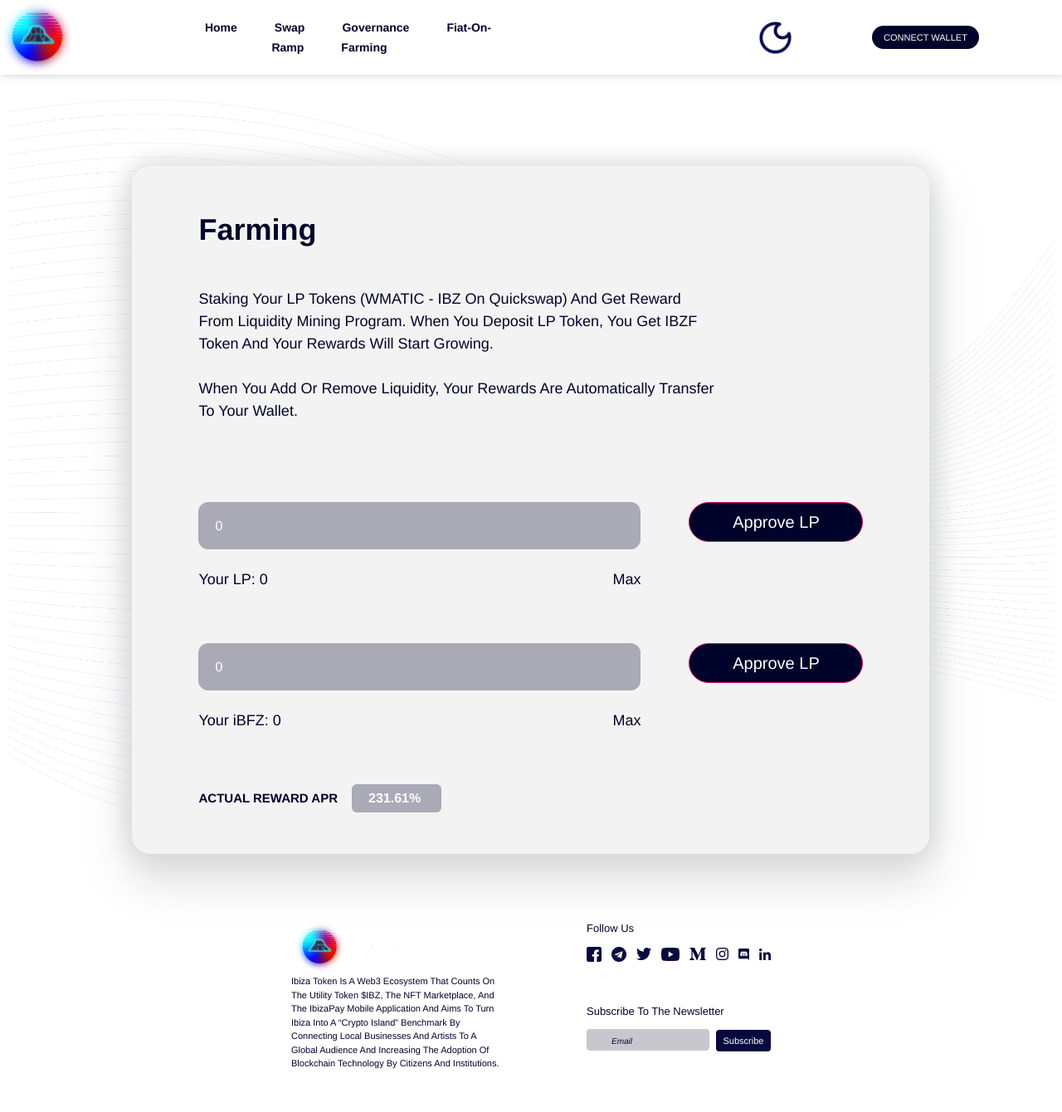
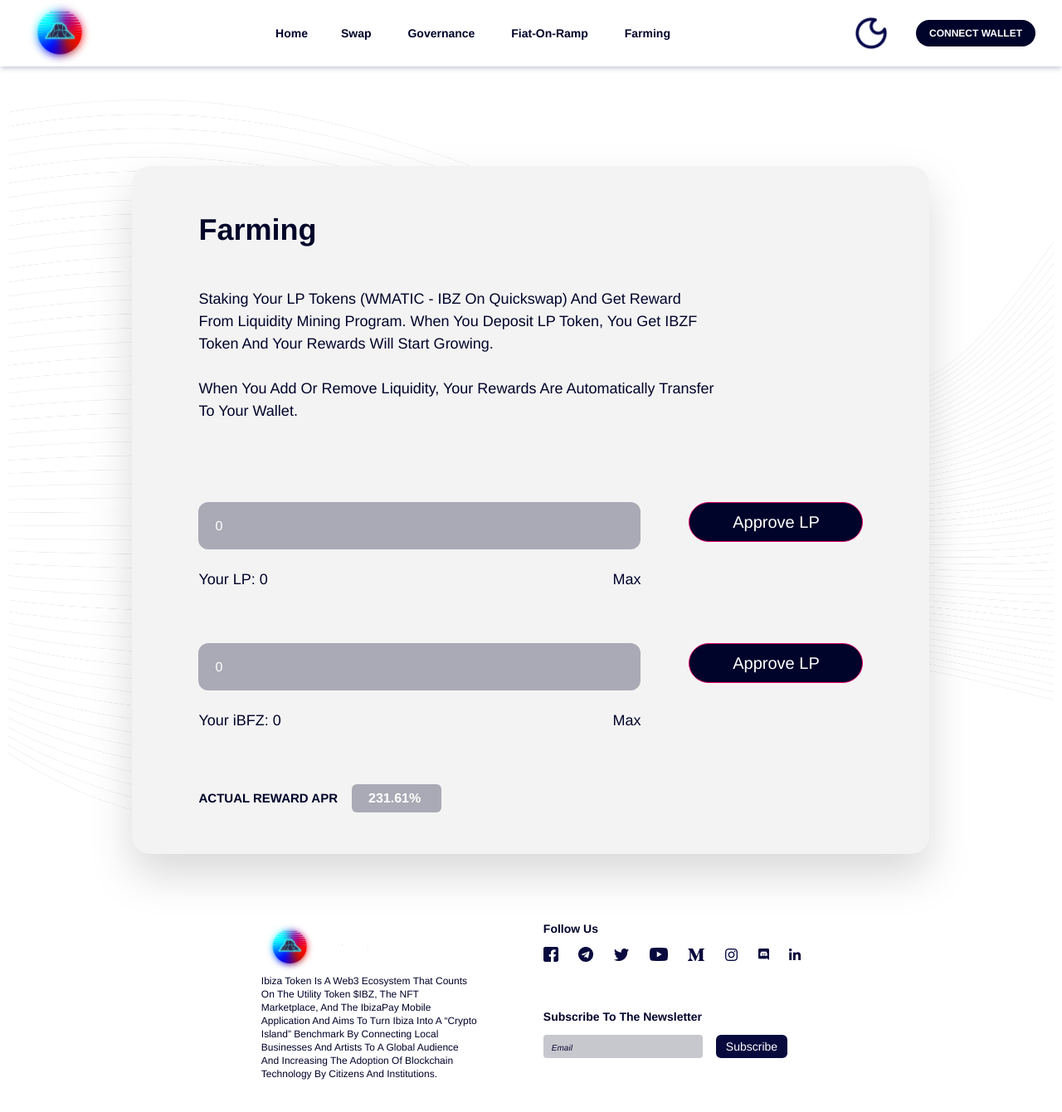
Before and after one commit to cocoa-1012/Dapp-Vue3, a Vue app: page / in a window 1280 px wide. Shown: the top 1340 px of the page at 83% size. Built offline with nearby package versions, Linux system fonts and the light colour scheme.

Commit message:
tailwind css dark mode

```diff
--- a/src/App.vue
+++ b/src/App.vue
@@ -33,7 +33,7 @@ const changeTheme = (theme) => {
 }
 
 /* Define styles for the root window with dark - mode preference */
-:root.dark-theme {
+:root.dark {
   --background-color-primary: #00032a;
   --background-color-secondary: #080a3e;
   --button-text-color: #080a3e;
--- a/src/components/Footer.vue
+++ b/src/components/Footer.vue
@@ -7,7 +7,8 @@ const props = defineProps({
     default: "",
   },
 });
-
+const p_class =
+  "text-sm text-primary dark:text-white font-semibold text-left mb-3";
 const data_night = [
   {
     id: 1,
@@ -104,17 +105,23 @@ const count = ref(0);
 </script>
 
 <template>
-  <div class="footer">
-    <div class="description">
-      <div class="footer_title">
-        <img
-          src="/src/assets/images/footer-logo.png"
-          alt="Image"
-          class="logo"
-        />
-        <p></p>
+  <div class="flex">
+    <div class="mr-20">
+      <div>
+        <img src="/src/assets/images/footer-logo.png" alt="Image" />
       </div>
-      <div class="footer_desc">
+      <div
+        class="
+          flex
+          items-center
+          text-primary
+          dark:text-white
+          capitalize
+          text-xs
+          max-w-[260px]
+          text-left
+        "
+      >
         Ibiza Token is a Web3 ecosystem that counts on the utility token $IBZ,
         the NFT marketplace, and the IbizaPay mobile application and aims to
         turn Ibiza into a “crypto island” benchmark by connecting local
@@ -122,10 +129,13 @@ const count = ref(0);
         of blockchain technology by citizens and institutions.
       </div>
     </div>
-    <div class="contacts">
-      <div class="socials">
-        <p class="follow">Follow Us</p>
-        <div class="buttons" v-if="props.theme === 'dark-theme'">
+    <div>
+      <div>
+        <p :class="p_class">Follow Us</p>
+        <div
+          class="flex items-center justify-between"
+          v-if="props.theme === 'dark'"
+        >
           <a
             v-for="item in data_night"
             :key="item.id"
@@ -135,7 +145,7 @@ const count = ref(0);
             <img :src="getImageUrl(item.src)" alt="Image" class="logo" />
           </a>
         </div>
-        <div class="buttons" v-else>
+        <div class="flex items-center justify-between" v-else>
           <a
             v-for="item in data_day"
             :key="item.id"
@@ -147,11 +157,29 @@ const count = ref(0);
         </div>
       </div>
 
-      <div class="subscribe">
-        <p class="follow">Subscribe To The Newsletter</p>
+      <div class="mt-14">
+        <p :class="p_class">Subscribe To The Newsletter</p>
         <div>
-          <input class="sub_input" type="text" placeholder="Email" />
-          <button class="sub_button">Subscribe</button>
+          <input
+            class="bg-gray dark:bg-white rounded w-48 h-7"
+            type="text"
+            placeholder="Email"
+          />
+          <button
+            class="
+              h-7
+              text-sm
+              bg-secondary
+              dark:bg-white:
+              rounded-md
+              text-white
+              dark:text-white
+              mx-4
+              px-3
+            "
+          >
+            Subscribe
+          </button>
         </div>
       </div>
     </div>
@@ -159,58 +187,6 @@ const count = ref(0);
 </template>
 
 <style scoped>
-.footer {
-  display: flex;
-  justify-content: center;
-}
-.description {
-  margin-right: 100px;
-}
-.footer_desc {
-  display: flex;
-  align-items: center;
-  text-transform: capitalize;
-  font-weight: 400;
-  color: var(--text-primary-color);
-  width: 256px;
-  font-size: 11px;
-  text-align: left;
-}
-.follow {
-  font-size: 13px;
-  color: var(--text-primary-color);
-  font-weight: 500;
-  align-items: center;
-  text-align: left;
-  text-transform: capitalize;
-  margin-bottom: 12px;
-}
-.buttons {
-  display: flex;
-  align-items: center;
-  justify-content: space-between;
-}
-.subscribe {
-  margin-top: 50px;
-}
-.sub_button {
-  background-color: #080a3e;
-  border-radius: 4px;
-  color: #ffffff;
-  width: 66px;
-  height: 26px;
-  line-height: 16.45px;
-  font-weight: 500;
-  font-size: 11px;
-  margin-left: 8px;
-  border: none;
-}
-.sub_input {
-  background-color: #c7c7ce;
-  border-radius: 4px;
-  width: 148px;
-  height: 26px;
-}
 ::placeholder {
   font-size: 10px;
   font-style: italic;
--- a/src/components/Navbar.vue
+++ b/src/components/Navbar.vue
@@ -4,40 +4,79 @@ import { ref } from "vue";
 defineProps({
   msg: String,
 });
-
+const a_class = "text-primary dark:text-white text-sm mx-5 font-semibold";
 const count = ref(0);
 </script>
 
 <template>
-  <div class="navbar z-50">
-    <img src="/src/assets/images/logo.png" alt="Image" class="logo" />
+  <div
+    class="
+      fixed
+      flex
+      justify-between
+      items-center
+      w-screen
+      bg-white
+      dark:bg-primary
+      shadow-md shadow-grayshadow
+      dark:shadow-cyan
+      z-50
+    "
+  >
+    <img src="/src/assets/images/logo.png" alt="Image" class="w-20 h-20 ml-8" />
     <div class="routers">
-      <router-link to="/">Home</router-link>
-      <router-link to="/swap">Swap</router-link>
-      <router-link to="/governance">Governance</router-link>
-      <router-link to="/fiat-on-ramp">Fiat-On-Ramp</router-link>
-      <router-link to="/farming">Farming</router-link>
+      <router-link to="/">
+        <span :class="a_class">Home</span>
+      </router-link>
+      <router-link to="/swap">
+        <span :class="a_class">Swap</span>
+      </router-link>
+      <router-link to="/governance">
+        <span :class="a_class"> Governance </span>
+      </router-link>
+      <router-link to="/fiat-on-ramp">
+        <span :class="a_class"> Fiat-On-Ramp </span>
+      </router-link>
+      <router-link to="/farming">
+        <span :class="a_class">Farming</span>
+      </router-link>
     </div>
-    <div class="connect">
-      <div class="switch" @click="toggleTheme">
+    <div class="flex items-center">
+      <div class="w-11 h-11 hover:cursor-pointer" @click="toggleTheme">
         <img
-          v-if="userTheme === 'dark-theme'"
+          v-if="userTheme === 'dark'"
           src="/src/assets/images/day.png"
           alt="Image"
         />
         <img v-else src="/src/assets/images/night.png" alt="Image" />
       </div>
 
-      <button id="show-modal" class="connect_button">connect wallet</button>
+      <button
+        id="show-modal"
+        class="
+          w-36
+          h-8
+          rounded-2xl
+          uppercase
+          text-xs
+          font-semibold
+          text-white
+          dark:text-primary
+          bg-primary
+          dark:bg-white
+          mx-8
+        "
+      >
+        connect wallet
+      </button>
     </div>
   </div>
 </template>
-
 <script>
 export default {
   data() {
     return {
-      userTheme: "light-theme",
+      userTheme: "light",
     };
   },
   mounted() {
@@ -47,10 +86,10 @@ export default {
   methods: {
     toggleTheme() {
       const activeTheme = localStorage.getItem("user-theme");
-      if (activeTheme === "light-theme") {
-        this.setTheme("dark-theme");
+      if (activeTheme === "light") {
+        this.setTheme("dark");
       } else {
-        this.setTheme("light-theme");
+        this.setTheme("light");
       }
     },
 
@@ -70,75 +109,11 @@ export default {
         "(prefers-color-scheme: dark)"
       ).matches;
       if (hasDarkPreference) {
-        return "dark-theme";
+        return "dark";
       } else {
-        return "light-theme";
+        return "light";
       }
     },
   },
 };
 </script>
-
-
-<style scoped>
-.navbar {
-  position: fixed;
-  display: flex;
-  justify-content: center;
-  align-items: center;
-  background-color: var(--background-color-primary);
-
-  /* box-shadow: 1px 1px 10px #06b6d4; */
-  box-shadow: var(--shadow-color-navbar);
-  width: 100vw;
-}
-.routers a {
-  color: var(--text-primary-color);
-}
-.connect {
-  display: flex;
-  align-items: center;
-}
-.connect_button {
-  width: 129px;
-  height: 28px;
-  background-color: var(--background-color-button);
-  border-radius: 15px;
-  text-transform: uppercase;
-  color: var(--button-text-color);
-  font-style: normal;
-  line-height: 16px;
-  align-items: center;
-  font-weight: 400;
-  font-size: 11px;
-  margin-right: 100px;
-  border: none;
-}
-.switch {
-  width: 45px;
-  height: 45px;
-  margin-right: 36px;
-  margin-left: 300px;
-}
-.switch:hover {
-  cursor: pointer;
-}
-.logo {
-  width: 90px;
-  height: 90px;
-  margin-right: 92px;
-}
-a {
-  color: #ffffff;
-  font-size: 14px;
-  line-height: 21px;
-  font-weight: 600;
-  font-style: normal;
-  align-items: center;
-  text-transform: capitalize;
-  margin-left: 45px;
-}
-a:hover {
-  color: cyan;
-}
-</style>
--- a/src/views/Farming.vue
+++ b/src/views/Farming.vue
@@ -73,7 +73,7 @@
   </div>
 </template>
 
-<style>
+<style scoped>
 .ttt {
   background-color: var(--background-color-secondary);
   box-shadow: var(--shadow-color-box);
--- a/src/views/Home.vue
+++ b/src/views/Home.vue
@@ -74,7 +74,7 @@
   </div>
 </template>
 
-<style>
+<style scoped>
 .ttt {
   background-color: var(--background-color-secondary);
 }
--- a/tailwind.config.js
+++ b/tailwind.config.js
@@ -1,7 +1,37 @@
 module.exports = {
   content: ["./index.html", "./src/**/*.{vue,js,ts,jsx,tsx}"],
+  darkMode: "class",
   theme: {
-    extend: {},
+    screens: {
+      sm: "480px",
+      md: "768px",
+      lg: "976px",
+      xl: "1440px",
+    },
+    colors: {
+      primary: "#00032a",
+      secondary: "#080a3e",
+      cyan: "#06b6d4",
+      gray: "#c7c7ce",
+      grayshadow: "#d1d5db",
+      white: "#ffffff",
+      nc_secondary: "#080a3e",
+      nc_shadow: "#1fb6ff",
+      nc_input: "#1fb6ff",
+    },
+    fontFamily: {
+      sans: ["Graphik", "sans-serif"],
+      serif: ["Merriweather", "serif"],
+    },
+    extend: {
+      spacing: {
+        128: "32rem",
+        144: "36rem",
+      },
+      borderRadius: {
+        "4xl": "2rem",
+      },
+    },
   },
   plugins: [],
 };
```
